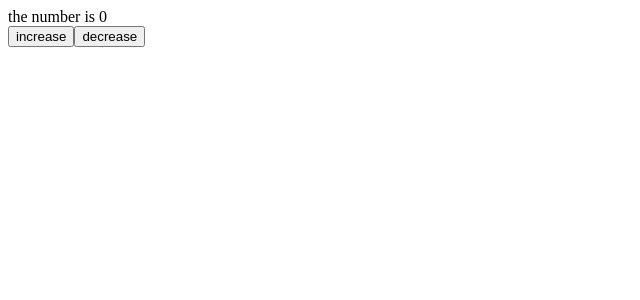
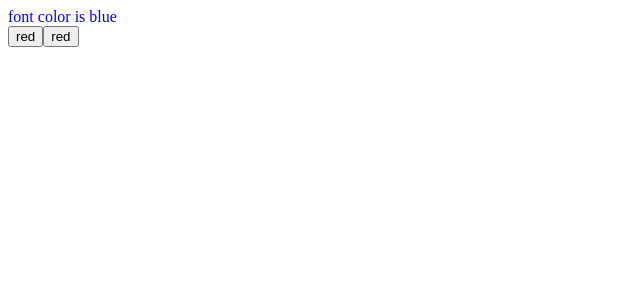
Before and after one commit to TTONGWANG/react_hooks, a React (Create React App) app: page / in a window 1280 px wide. Shown: the top 300 px of the page, without its empty margins (0-640 px from the left). Built offline with nearby package versions, Linux system fonts and the light colour scheme.

Commit message:
107 full test of usereducer

```diff
--- /dev/null
+++ b/src/example7/Button.js
@@ -0,0 +1,14 @@
+import React, {useContext} from 'react';
+import { ColorContext, UPDATE_COLOR } from './color'
+
+function Button() {
+    const { dispatch } = useContext(ColorContext)
+    return(
+        <div>
+            <button onClick = {() => {dispatch({type: UPDATE_COLOR, color: "red"})}}>red</button>
+            <button onClick = {() => {dispatch({type: UPDATE_COLOR, color: "yellow"})}}>red</button>
+        </div>
+    )
+}
+
+export default Button;
--- /dev/null
+++ b/src/example7/Example7.js
@@ -0,0 +1,17 @@
+import React, { useReducer } from 'react';
+import ShowArea from './showArea';
+import Button from './Button'
+import { Color } from './color'
+
+function Example7() {
+    return (
+        <div>
+            <Color>
+                <ShowArea />
+                <Button />
+            </Color>
+        </div>
+    )
+}
+
+export default Example7;
--- /dev/null
+++ b/src/example7/color.js
@@ -0,0 +1,22 @@
+import React, { createContext, useReducer } from 'react';
+
+export const ColorContext = createContext({})
+export const UPDATE_COLOR = "UPDATE_COLOR";
+
+const reducer = (state, action) => {
+    switch (action.type){
+        case UPDATE_COLOR:
+            return action.color
+        default:
+            return state
+    }
+}
+
+export const Color = props => {
+    const [ color, dispatch ] = useReducer(reducer, 'blue')
+    return (
+        <ColorContext.Provider value = {{color, dispatch}}>
+            {props.children}
+        </ColorContext.Provider>
+    )
+}
--- /dev/null
+++ b/src/example7/showArea.js
@@ -0,0 +1,11 @@
+import React, { useContext } from 'react';
+import { ColorContext } from './color'
+
+function ShowArea(){
+    const { color } = useContext(ColorContext)
+    return (
+        <div style = {{color:color}}>font color is {color}</div>
+    )
+}
+
+export default ShowArea;
--- a/src/index.js
+++ b/src/index.js
@@ -1,13 +1,13 @@
 import React from 'react';
 import ReactDOM from 'react-dom';
 import App from './App';
-import Example6 from './example6'
+import Example7 from './example7/Example7'
 
 
 ReactDOM.render(
   <React.StrictMode>
     {/* <App /> */}
-    <Example6 />
+    <Example7 />
   </React.StrictMode>,
   document.getElementById('root')
 );
```
